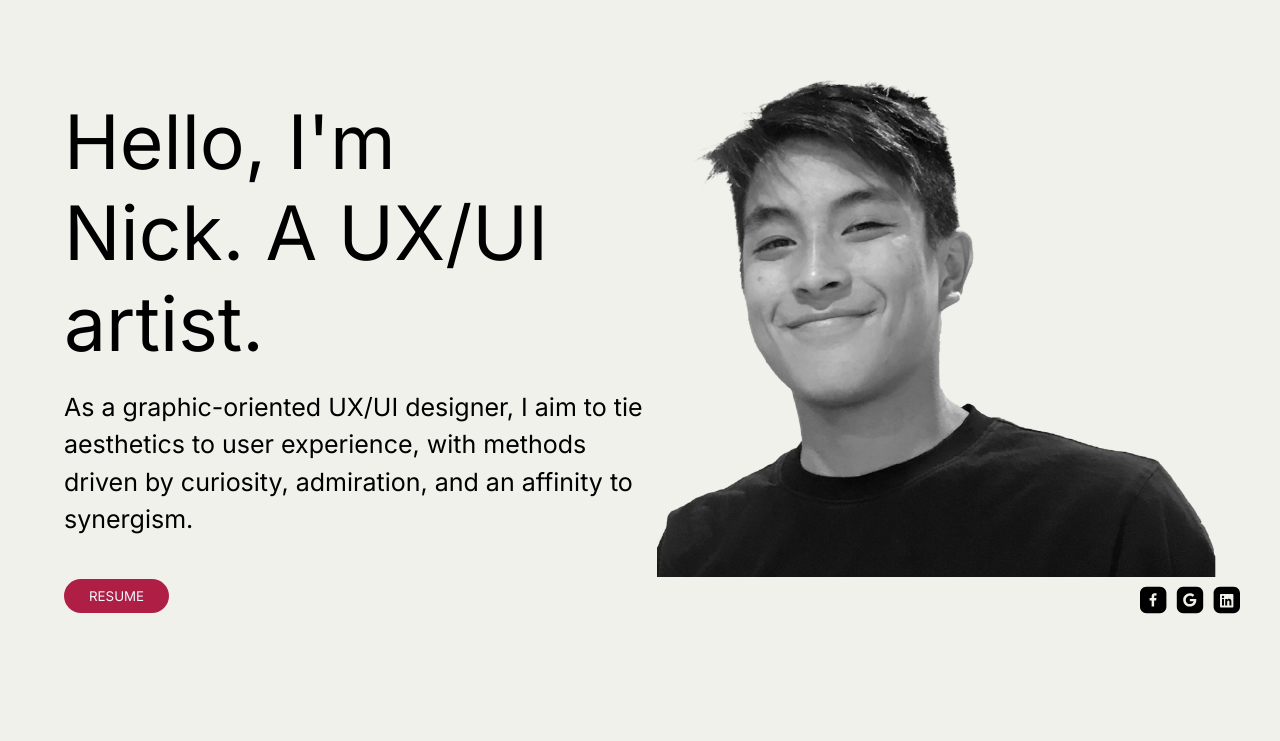
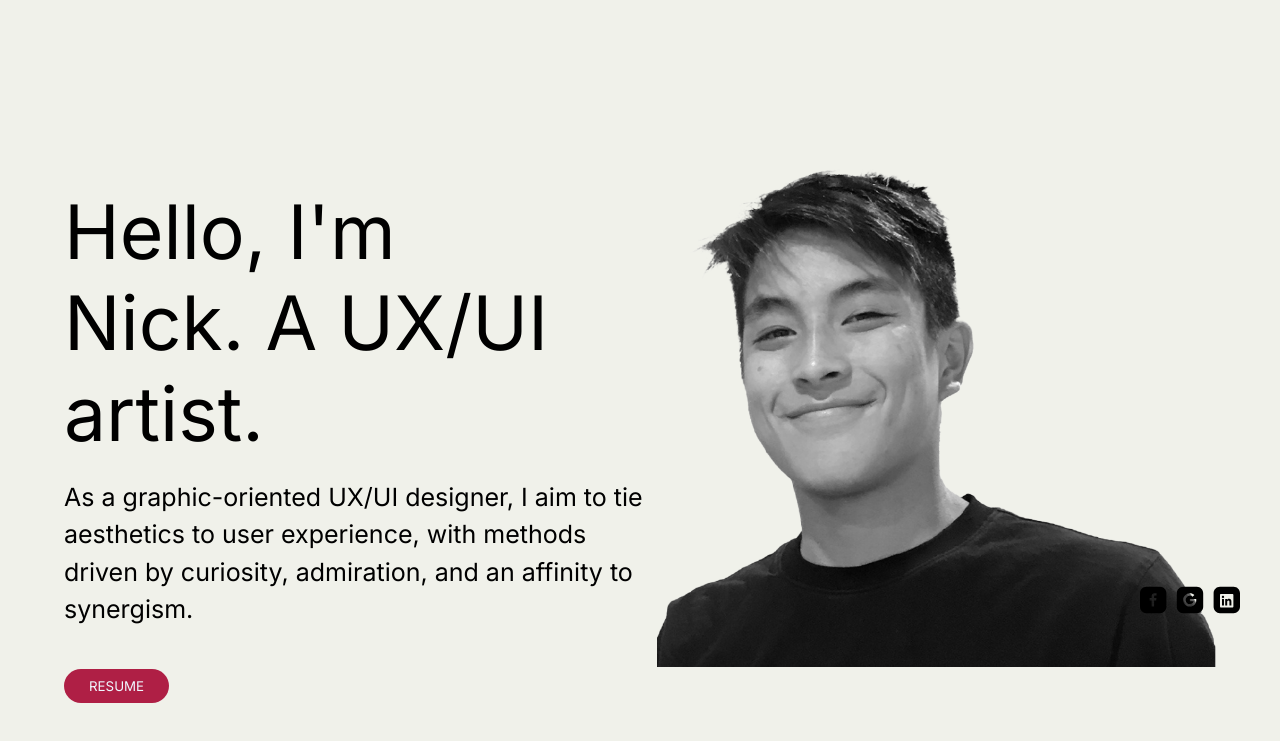
Before and after one commit to nickly20/UX_UI_HW_17, a plain HTML site: page index.html in a window 1280 px wide. Shown: the part 141-882 px from the top of the page. Drawn offline with Linux system fonts and the light colour scheme.

```diff
--- a/UX_UI_HW_17/CSS/style.css
+++ b/UX_UI_HW_17/CSS/style.css
@@ -49,7 +49,7 @@ header {
   justify-content: center;
   align-items: center;
   width: 90%;
-  margin: 70px auto 0 auto;
+  margin: 160px auto 0 auto;
   max-width: 1673px;
 }
 
```
